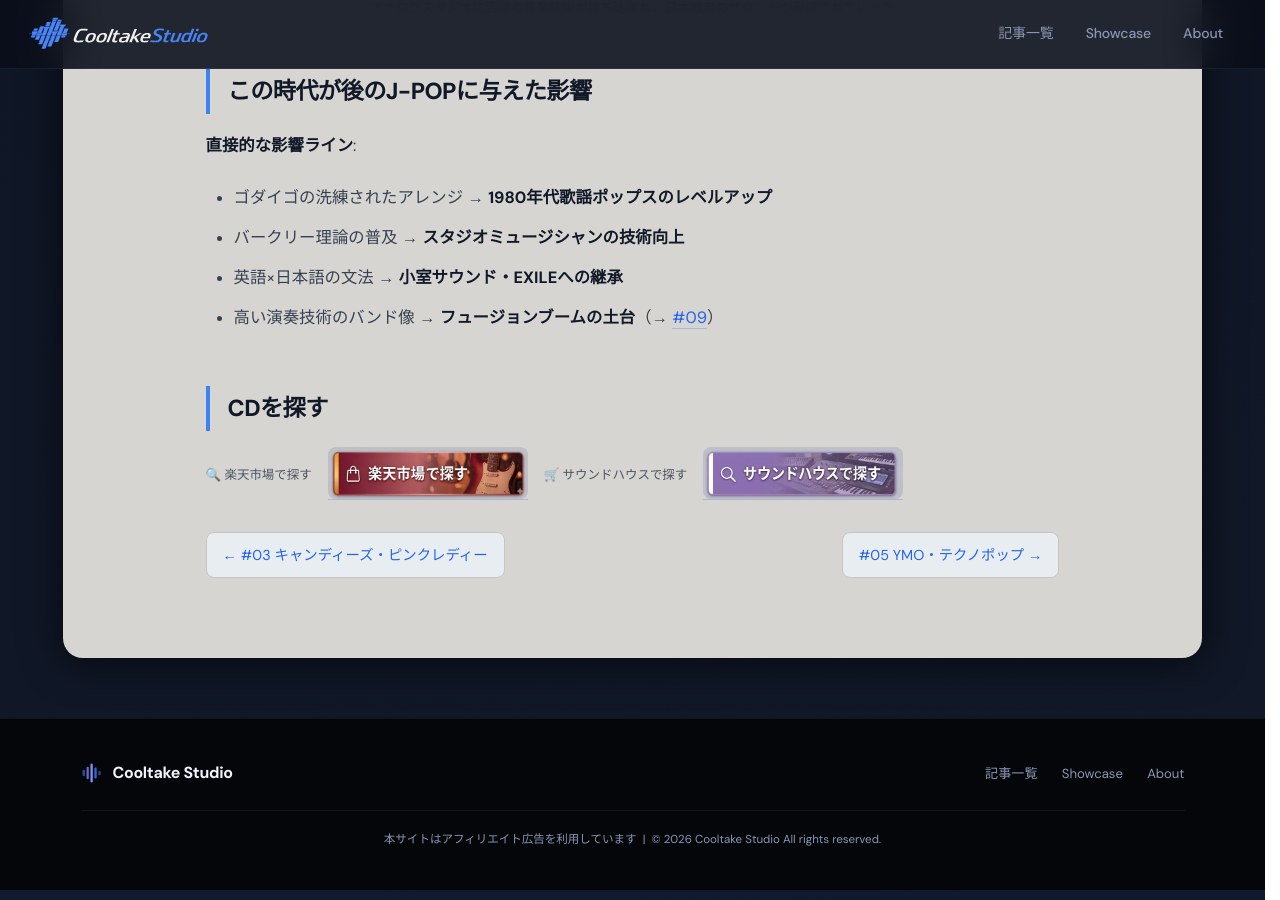
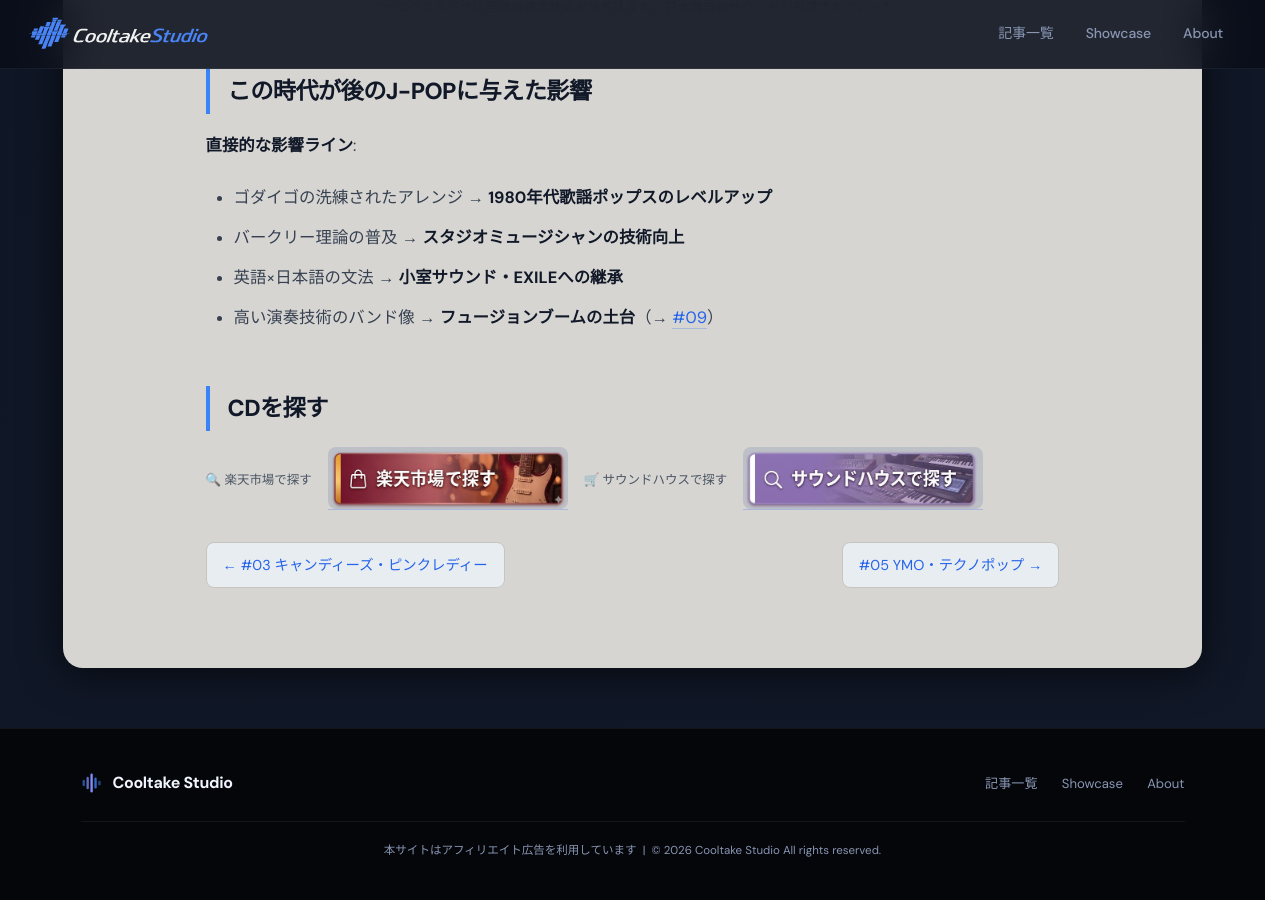
Before and after one commit to cooltake/cooltake-staging, a Jekyll site: the page built from _posts/2026-05-30-japan-music-04-foreign-influence.md, in a window 1280 px wide and 900 px high, scrolled down 4409 px. Built offline with Jekyll 4.4.1, drawn with Linux system fonts in a browser that asks for light colours; some web fonts are replaced.

Commit message:
style: flex horizontal buttons + larger width in 2026-05-30-japan-music-04-foreign-influence.md

```diff
--- a/_posts/2026-05-30-japan-music-04-foreign-influence.md
+++ b/_posts/2026-05-30-japan-music-04-foreign-influence.md
@@ -103,9 +103,9 @@
 
 <div style="display:flex;gap:1rem;flex-wrap:wrap;align-items:center;margin:.8rem 0;">
 <span style="display:block;font-size:.78rem;color:#4b5563;margin-bottom:3px;margin-top:6px;">🔍 楽天市場で探す</span>
-<a href="https://hb.afl.rakuten.co.jp/ichiba/0b15ddc7.28c5c9ed.0b15ddc8.5d23dd4d/?pc=https%3A%2F%2Fsearch.rakuten.co.jp%2Fsearch%2Fmall%2F%E3%82%B4%E3%83%80%E3%82%A4%E3%82%B4%20CD%2F" rel="nofollow" referrerpolicy="no-referrer-when-downgrade" style="display:inline-block;text-decoration:none;"><img src="/assets/images/btn-rakuten.jpg" alt="楽天市場で探す" width="200" style="height:auto;border-radius:8px;display:block;"></a>
+<a href="https://hb.afl.rakuten.co.jp/ichiba/0b15ddc7.28c5c9ed.0b15ddc8.5d23dd4d/?pc=https%3A%2F%2Fsearch.rakuten.co.jp%2Fsearch%2Fmall%2F%E3%82%B4%E3%83%80%E3%82%A4%E3%82%B4%20CD%2F" rel="nofollow" referrerpolicy="no-referrer-when-downgrade" style="display:inline-block;text-decoration:none;"><img src="/assets/images/btn-rakuten.jpg" alt="楽天市場で探す" width="240" style="height:auto;border-radius:8px;display:block;"></a>
 <span style="display:block;font-size:.78rem;color:#4b5563;margin-bottom:3px;margin-top:6px;">🛒 サウンドハウスで探す</span>
-<a href="https://h.accesstrade.net/sp/cc?rk=01001xqc00os63&url=https%3A%2F%2Fwww.soundhouse.co.jp%2Fsearch%2Findex%3Fs_category_cd%3D310" rel="nofollow" referrerpolicy="no-referrer-when-downgrade" style="display:inline-block;text-decoration:none;"><img src="/assets/images/btn-soundhouse.jpg" alt="サウンドハウスで探す" width="200" style="height:auto;border-radius:8px;display:block;"></a>
+<a href="https://h.accesstrade.net/sp/cc?rk=01001xqc00os63&url=https%3A%2F%2Fwww.soundhouse.co.jp%2Fsearch%2Findex%3Fs_category_cd%3D310" rel="nofollow" referrerpolicy="no-referrer-when-downgrade" style="display:inline-block;text-decoration:none;"><img src="/assets/images/btn-soundhouse.jpg" alt="サウンドハウスで探す" width="240" style="height:auto;border-radius:8px;display:block;"></a>
 </div>
 
 
```
